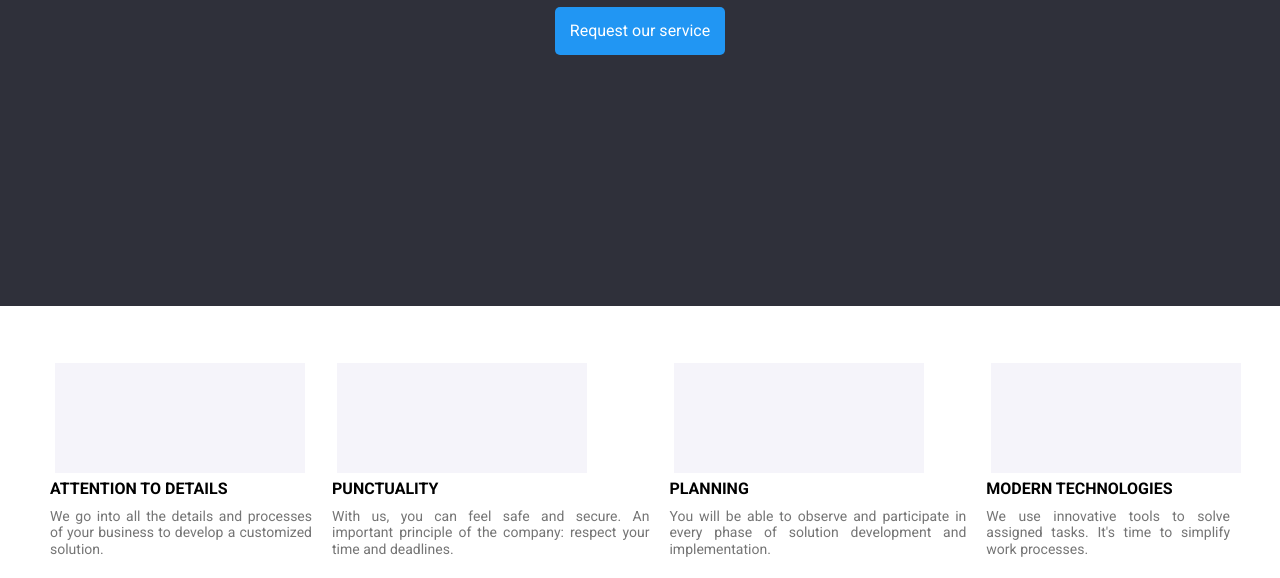
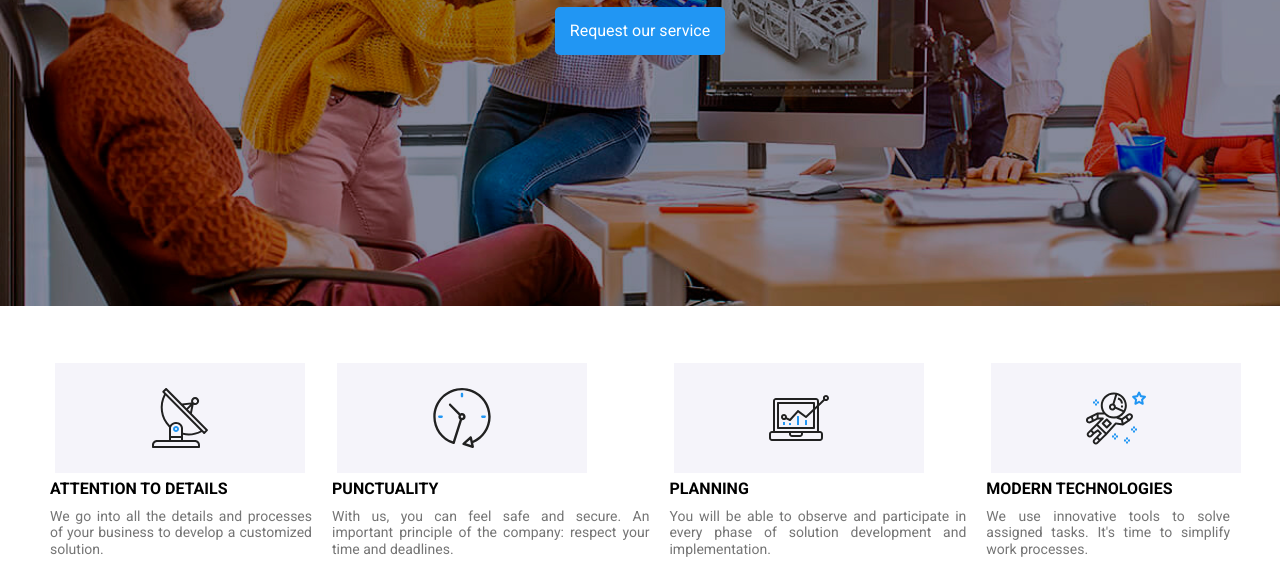
Before and after one commit to GabrielB1204/goit-markup-hw-04, a plain HTML site: page index.html in a window 1280 px wide. Shown: the part 374-952 px from the top of the page. Drawn offline with Linux system fonts and the light colour scheme; the site is published under a folder, as on GitHub Pages, so addresses that start at the root find nothing.

Commit message:
edited icons & bck

```diff
--- a/css/style.css
+++ b/css/style.css
@@ -40,7 +40,7 @@ img.dash {
 }
 
 .banner {
-  background: url("/images/background_image.png");
+  background: url("../images/background_image.png");
 }
 
 .logo {
--- a/index.html
+++ b/index.html
@@ -77,7 +77,7 @@
             <div class="about-icons">
               <a href="/" class="icon-background-color">
                 <svg class="icon-about-svg">
-                  <use href="/images/icons.svg#icon-antena"></use>
+                  <use href="./images/icons.svg#icon-antena"></use>
                 </svg>
               </a>
             </div>
@@ -93,7 +93,7 @@
             <div class="about-icons">
               <a href="/" class="icon-background-color">
                 <svg class="icon-about-svg">
-                  <use href="/images/icons.svg#icon-clock"></use>
+                  <use href="./images/icons.svg#icon-clock"></use>
                 </svg>
               </a>
             </div>
@@ -108,7 +108,7 @@
             <div class="about-icons">
               <a href="/" class="icon-background-color">
                 <svg class="icon-about-svg">
-                  <use href="/images/icons.svg#icon-diagram"></use>
+                  <use href="./images/icons.svg#icon-diagram"></use>
                 </svg>
               </a>
             </div>
@@ -123,7 +123,7 @@
             <div class="about-icons">
               <a href="/" class="icon-background-color">
                 <svg class="icon-about-svg">
-                  <use href="/images/icons.svg#icon-astronaut"></use>
+                  <use href="./images/icons.svg#icon-astronaut"></use>
                 </svg>
               </a>
             </div>
```
